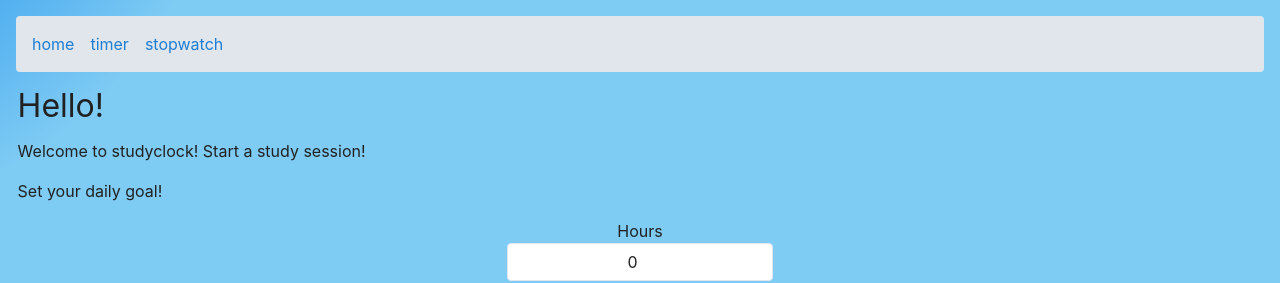
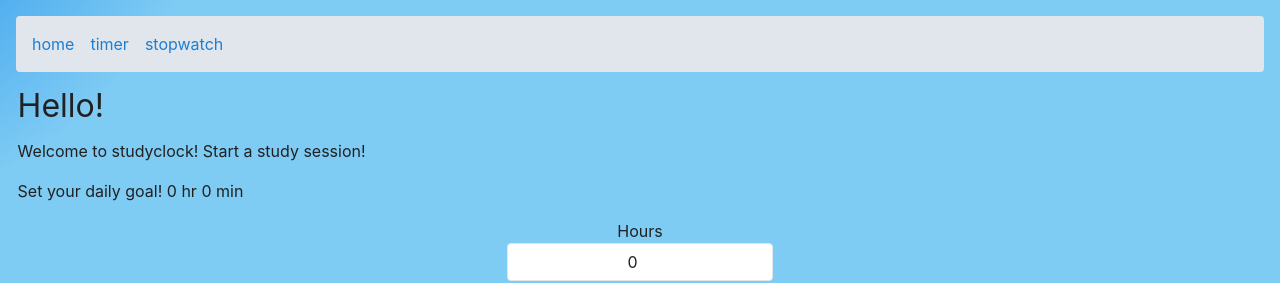
Before and after one commit to claryssayuanwie/study-clock, a SvelteKit app: page / in a window 1280 px wide. Shown: the top 283 px of the page. Built offline with nearby package versions, Linux system fonts and the light colour scheme.

Commit message:
set goal

```diff
--- a/src/routes/+page.svelte
+++ b/src/routes/+page.svelte
@@ -19,6 +19,7 @@
         localStorage.setItem('dailyStudyGoal', totalGoalMinutes);
         totalStudyTime = parseInt(localStorage.getItem('totalStudyTime') || '0', 10) + parseInt(localStorage.getItem('elapsedTime') || '0', 10);
         calculateCompletion(totalStudyTime, totalGoalMinutes);
+
     }
 
     function formatStudyTime(seconds) {
@@ -47,7 +48,7 @@
 <main>
 <h1>Hello!</h1>
 <p>Welcome to studyclock! Start a study session! </p>
-<p>Set your daily goal!</p>
+<p>Set your daily goal! {goalHours} hr {goalMinutes} min </p>
 
 <!-- Input for hours and minutes -->
 <label for="hoursInput">Hours</label>
```
